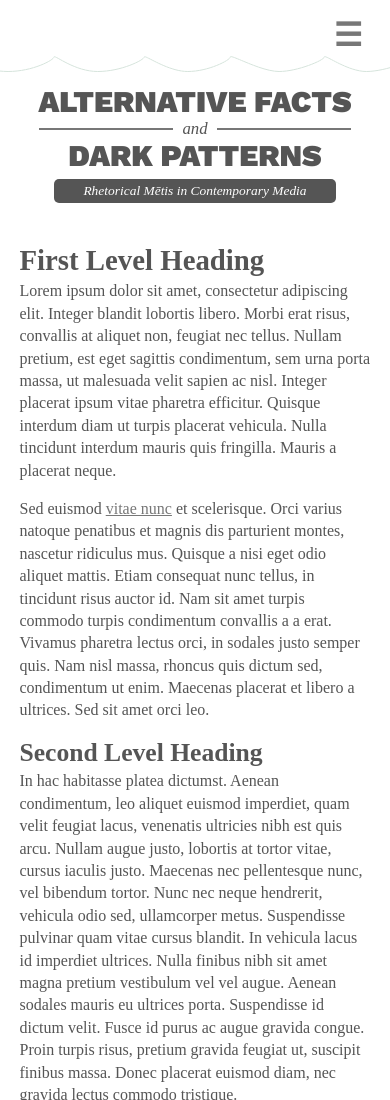
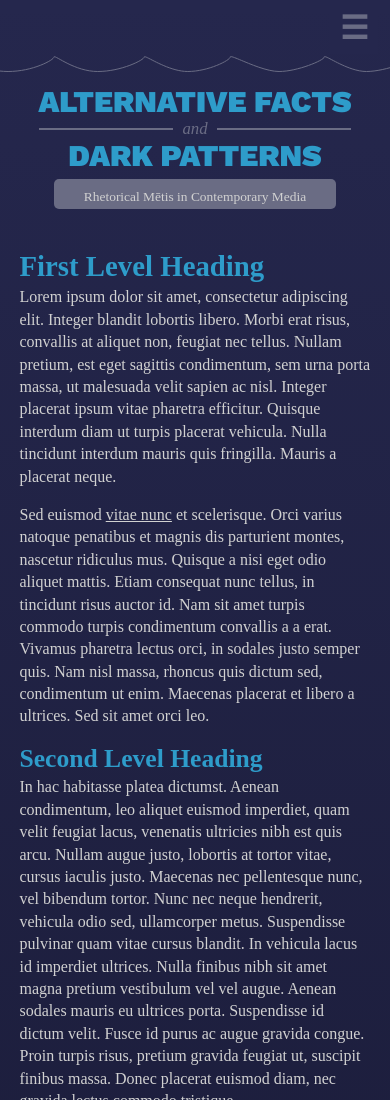
Before and after one commit to ericyork/darkpatterns, a plain HTML site: page index.html in a window 390 px wide. Shown: the top 1100 px of the page. Drawn offline with nearby package versions, Linux system fonts and the light colour scheme; a web font is replaced by a local one.

Commit message:
Lays out the primary color scheme

```diff
--- a/css/style.css
+++ b/css/style.css
@@ -1,13 +1,18 @@
 /*! metis/style.css v0.0.1 | MIT License | github.com/ericyork/metis */
 /*-- Variables --*/
 :root {
-  --page-bg: #FFF;
-  --foot-bg: #555;
-  --foot-text: #FFF;
-  --body-color: #555;
-  --main-link: #777;
-  --hover-link: #333;
-  --hr-color: #777
+  /*--Colors--*/
+  --drklapis: #111227;
+  --lapis: #25274D;
+  --aqua: #29648A;
+  --offwhite: #D1D1D1;
+  --cerulean: #2E9CCA;
+  --brtwhite: #F1F1F1;
+  --plum: #6a6c84;
+  --yellow: #ccb028;
+  /*--Other--*/
+  --tr-std: all .2s ease-in;
+  --tr-bob: all .2s ease-in-out;
 }
 /*--Document--*/
 html {
@@ -15,19 +20,19 @@ html {
 }
 body {
   font-family: 'Gentium Book', serif;
-  color: var(--body-color);
+  color: var(--offwhite);
 }
 body {
-  background: var(--page-bg);
-  /*-- gradient background styles
-  background: #BBD2C5;
-  background: -webkit-linear-gradient(to top, #292E49, #536976, #BBD2C5);
-  background: linear-gradient(to top, #292E49, #536976, #BBD2C5); --*/
+  background: var(--lapis);
+  /*-- gradient background styles --*/
+  background: -webkit-linear-gradient(to top, #111227, #25274D);
+  background: linear-gradient(to top, #111227, #25274D);
 }
 h1, h2, h3, h4, h5, h6 {
   font-family: 'Gentium Book Basic', serif;
   font-weight: 700;
   margin: 1rem 0 .2rem 0;
+  color: var(--cerulean);
 }
 h1 {font-size: 1.8em;}
 h2 {font-size: 1.6em;}
@@ -42,11 +47,11 @@ p {
   margin-bottom: 1em;
 }
 a:link, a:visited {
-  color: var(--main-link);
-  transition: all .2s ease-in;
+  color: var(--offwhite);
+  transition: var(--tr-std);
 }
 a:hover, a:active {
-  color: var(--hover-link);
+  color: var(--brtwhite);
 }
 .gentium {
   font-family: 'Gentium Book', serif;
@@ -87,12 +92,12 @@ a:hover, a:active {
   padding-top: 4px;
   padding-bottom: 10px;
   margin-bottom: 1em;
-  background: var(--page-bg);
+  background: var(--lapis);
   position: fixed;
   width: 100%;
 }
 .topnav a {
-  padding: .4em .5em .6em .5em;
+  padding: .5em .5em .6em .5em;
   font-size: 95%;
   font-family: 'Work Sans', sans-serif;
   font-weight: 700;
@@ -100,7 +105,7 @@ a:hover, a:active {
   text-decoration: none;
   position: relative;
   top: 4px;
-  transition: all .2s ease-in-out;
+  transition: var(--tr-bob);
   animation: bob .3s ease-in-out 2 alternate;
 }
 @keyframes bob {
@@ -116,11 +121,11 @@ a:hover, a:active {
 } for readability --*/
 .topnav a:link, .topnav a:visited {
   background: transparent;
-  color: var(--main-link);
+  color: var(--plum);
 }
 .topnav a:hover, .topnav a:active {
   top: -2px;
-  color: var(--hover-link);
+  color: var(--cerulean);
 }
 .topnav a:first-child:hover {
   top: 4px;
@@ -139,10 +144,10 @@ a:hover, a:active {
   transform: rotate(360deg);
 }
 .topnav a:link svg #metis, .topnav a:visited svg #metis {
-  fill: #536976;
+  fill: var(--plum);
 }
 .topnav a:hover svg #metis, .topnav a:active svg #metis {
-  fill: #292E49;
+  fill: var(--cerulean);
 }
 .trigram {
   display: none;
@@ -160,7 +165,7 @@ a:hover, a:active {
 /*-- Mobile Nav Queries --*/
 @media screen and (max-width: 767px) {
   .topnav a {display: none;}
-  .topnav a.trigram {display:inherit;position:absolute;right:3%;font-size:200%;}
+  .topnav a.trigram {display:inherit;position:absolute;right:3%;font-size:200%;padding:.2em .3em .2em .3em;background:var(--lapis);transition:var(--tr-bob);}
 }
 @media screen and (max-width: 767px) {
   .topnav.responsive a {display:inherit;}
@@ -199,6 +204,7 @@ a:hover, a:active {
   .wavelength svg {transform: scale(1);}
 }
 .wave {
+  stroke: var(--plum);
   stroke-dasharray: 1440;
   stroke-dashoffset: 0;
   animation: dash 1.2s ease-in-out;
@@ -213,24 +219,24 @@ a:hover, a:active {
   margin: 0 0 2em 0;
 }
 .pagination a {
-  background: aliceblue;
+  background: var(--lapis);
   padding: .5em .5em .4em .5em;
-  border: 1px solid var(--body-color);
+  border: 1px solid var(--plum);
   border-radius: 4px;
   font-family: 'work sans', sans-serif;
   font-weight: 700;
   text-transform: uppercase;
   font-size: 16px;
   line-height: 1;
-  transition: all .2s ease-in;
+  transition: var(--tr-std);
   text-decoration: none;
 }
 .pagination a:link, .pagination a:visited {
-  color: var(--main-link);
+  color: var(--plum);
 }
 .pagination a:hover, .pagination a:active {
-  background: lightcyan;
-  color: var(--hover-link);
+  background: var(--plum);
+  color: var(--offwhite);
 }
 .icon {
   width: 25px;
@@ -240,15 +246,15 @@ a:hover, a:active {
 a:link #next, a:link #back,
 a:visited #next, a:visited #back {
   transition: all .2s ease-in;
-  fill: var(--main-link);
+  fill: var(--plum);
 }
 a:hover #next, a:hover #back,
 a:active #next, a:active #back  {
-  fill: var(--hover-link);
+  fill: var(--offwhite);
 }
 footer {
-  color: var(--foot-text);
-  background: var(--foot-bg);
+  color: var(--offwhite);
+  background: var(--drklapis);
   text-align: center;
   padding: .7em 1em;
 }
@@ -265,7 +271,7 @@ footer {
   font-size: 105%;
 }
 .lockup h1 {
-  color: var(--body-color);
+  color: var(--cerulean);
   font-family: 'work sans', sans-serif;
   font-weight: 900;
   text-transform: uppercase;
@@ -280,27 +286,28 @@ footer {
 }
 .horiz hr {
   border: none;
-  background-color: var(--hr-color);
-  color: var(--hr-color);
+  background-color: var(--plum);
+  color: var(--plum);
   height: 2px;
   overflow-x: hidden;
 }
 .lockup p {
-  color: var(--body-color);
+  color: var(--plum);
   font-style: italic;
   margin: 0 auto;
   padding: 0 auto;
 }
 .reverse {
-  background: var(--body-color);
+  background: var(--plum);
   border-radius: 5px;
   margin: .5em auto 0 auto;
   width: 90%;
+  padding: 9px .5em 2px .5em;
 }
 .reverse p {
-  color: var(--page-bg);
+  color: var(--offwhite);
+  font-style: normal;
   font-size: 80%;
-  padding: 3px .5em 2px .5em;
 }
 @media screen and (min-width: 576px) {
   .lockup {font-size: 135%;}
--- a/index.html
+++ b/index.html
@@ -26,7 +26,7 @@
 			<a href="javascript:void(0);" class="trigram" onclick="navToggle()">&#9776;</a>
 		</nav>
 		<div class="wavelength">
-			<svg width="1255" height="32" xmlns="http://www.w3.org/2000/svg"><path class="wave" d="M1 1.98C1 5.993 39.395 31 88.654 31c49.26 0 91.801-23.138 91.801-29.02 0-5.88 40.217 29.02 87.481 29.02C315.201 31 361 7.692 361 1.98 361-3.73 407.307 31 448.135 31S533 8.416 533 1.98C533-4.453 594.083 31 630.638 31 667.194 31 721 8.486 721 1.98 721-4.523 766.924 31 805.404 31c38.481 0 97.928-23.993 97.928-29.02 0-5.026 54.522 29.02 93.74 29.02 39.22 0 88.225-24.74 88.225-29.02 0-4.279 52.663 29.02 84.73 29.02 32.066 0 83.39-23.845 83.39-29.02" stroke="#D6E4DC" stroke-width="2" fill="transparent" fill-rule="evenodd" stroke-linecap="square"/></svg>
+			<svg width="1255" height="32" xmlns="http://www.w3.org/2000/svg"><path class="wave" d="M1 1.98C1 5.993 39.395 31 88.654 31c49.26 0 91.801-23.138 91.801-29.02 0-5.88 40.217 29.02 87.481 29.02C315.201 31 361 7.692 361 1.98 361-3.73 407.307 31 448.135 31S533 8.416 533 1.98C533-4.453 594.083 31 630.638 31 667.194 31 721 8.486 721 1.98 721-4.523 766.924 31 805.404 31c38.481 0 97.928-23.993 97.928-29.02 0-5.026 54.522 29.02 93.74 29.02 39.22 0 88.225-24.74 88.225-29.02 0-4.279 52.663 29.02 84.73 29.02 32.066 0 83.39-23.845 83.39-29.02" stroke-width="2" fill="transparent" fill-rule="evenodd" stroke-linecap="square"/></svg>
 		</div>
 		<section class="splash">
 			<div class="lockup">
```
